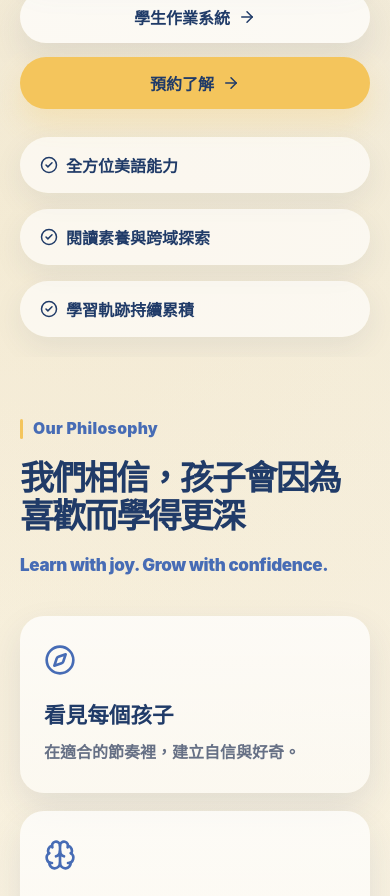
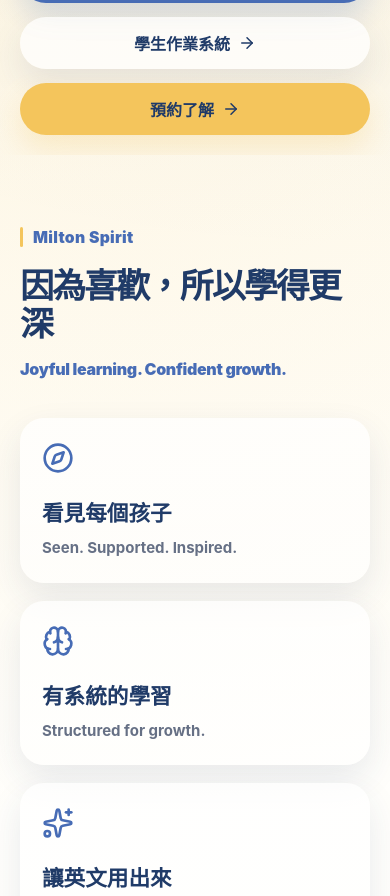
Before and after one commit to cjwjimmy/milton-official-website, a React (Vite) app: page / in a window 390 px wide. Shown: the part 1100-1996 px from the top of the page. Built offline with nearby package versions, Linux system fonts and the light colour scheme.

Commit message:
Add files via upload

```diff
--- a/src/main.jsx
+++ b/src/main.jsx
@@ -35,15 +35,15 @@ const REVIEW_APP_URL = 'https://milton-vocab-app.vercel.app/';
 const LINE_URL = '#';
 
 const philosophies = [
-  { title: '看見每個孩子', desc: '在適合的節奏裡，建立自信與好奇。', icon: Compass },
-  { title: '讓學習有方向', desc: '有系統，也有溫度。', icon: Brain },
-  { title: '把英文用出來', desc: '在互動、閱讀與探索中自然累積。', icon: Sparkles }
+  { title: '看見每個孩子', desc: 'Seen. Supported. Inspired.', icon: Compass },
+  { title: '有系統的學習', desc: 'Structured for growth.', icon: Brain },
+  { title: '讓英文用出來', desc: 'English in action.', icon: Sparkles }
 ];
 
 const roadmap = [
-  { title: '幼兒美語', subtitle: 'Start with joy.', age: 'Age 4–5', desc: '用歌曲、故事與遊戲，開啟英文好感。', icon: Baby },
-  { title: '兒童美語', subtitle: 'Build strong foundations.', age: 'Age 6–12', desc: '從聽說讀寫到閱讀表達，穩定累積能力。', icon: School },
-  { title: '進階美語', subtitle: 'Grow with purpose.', age: 'Age 13–15', desc: '銜接更完整的閱讀、寫作與表達能力。', icon: GraduationCap }
+  { title: '幼兒美語', subtitle: 'Start with joy.', age: 'Age 4–5', desc: 'English starts here.', icon: Baby },
+  { title: '兒童美語', subtitle: 'Build foundations.', age: 'Age 6–12', desc: 'Read. Speak. Grow.', icon: School },
+  { title: '進階美語', subtitle: 'Grow with purpose.', age: 'Age 13–15', desc: 'Think. Write. Express.', icon: GraduationCap }
 ];
 
 const courseTracks = [
@@ -51,37 +51,37 @@ const courseTracks = [
     title: 'Prime 活用班',
     tag: 'Foundational English Literacy',
     href: '#/prime',
-    desc: '建立聽、說、讀、寫核心能力，讓孩子穩定累積英文自信。',
-    points: ['Build strong foundations', 'Grow with confidence', 'Learn with joy']
+    image: '/assets/prime-hero-learning-badges.png',
+    visual: 'prime'
   },
   {
     title: 'ESL 實作班',
     tag: 'Inquiry-Based Learning',
     href: '#/esl',
-    desc: '透過跨域主題與專題任務，讓孩子用英文探索世界、表達想法。',
-    points: ['Explore the world', 'Think in English', 'Express with confidence']
+    image: '/assets/milton-3d-mascot-clean.png',
+    visual: 'esl'
   }
 ];
 
 const materials = [
-  { title: 'Oxford University Press 系列教材', desc: '搭配 Milton 課堂架構，建立穩定英文基礎。' },
-  { title: '分級閱讀與廣泛閱讀', desc: '讓閱讀成為孩子帶得走的能力。' },
-  { title: '課堂延伸與回家練習', desc: '讓學習從教室延伸到生活。' }
+  { title: 'Oxford University Press', desc: 'Professional Materials' },
+  { title: '分級閱讀', desc: 'Reading Journey' },
+  { title: '課堂延伸', desc: 'Practice & Review' }
 ];
 
 const outputMethods = [
-  { title: 'Creative Sharing', desc: '讓孩子把想法說出來。' },
-  { title: 'Hands-on Discovery', desc: '在動手做中理解世界。' },
-  { title: 'Presentation Time', desc: '練習自信表達與成果展現。' }
+  { title: 'Creative Sharing', desc: 'Share ideas.' },
+  { title: 'Hands-on Discovery', desc: 'Learn by doing.' },
+  { title: 'Presentation Time', desc: 'Speak with confidence.' }
 ];
 
 const afterSchool = ['作業陪伴', '學習習慣', '素養閱讀', '生活自理', '親師溝通'];
 
 const prepItems = [
-  { title: '美語先修', desc: '建立英文聲音感與學習好感。' },
-  { title: '正音先修', desc: '穩定銜接小學學習。' },
-  { title: '數學讀題', desc: '練習理解題意與邏輯思考。' },
-  { title: '科技與素養', desc: '培養探索、表達與生活能力。' }
+  { title: '美語先修', desc: 'English readiness.' },
+  { title: '正音先修', desc: 'School readiness.' },
+  { title: '數學讀題', desc: 'Thinking skills.' },
+  { title: '科技與素養', desc: 'Explore and create.' }
 ];
 
 const primePhotos = [
@@ -99,6 +99,7 @@ const eslPhotos = [
 function getRoute() {
   if (window.location.hash === '#/prime') return 'prime';
   if (window.location.hash === '#/esl') return 'esl';
+  if (window.location.hash === '#/afterschool') return 'afterschool';
   return 'home';
 }
 
@@ -106,15 +107,24 @@ function SoftCard({ icon: Icon, title, desc }) {
   return <article className="soft-feature-card"><Icon /><h3>{title}</h3><p>{desc}</p></article>;
 }
 
-function TrackCard({ title, tag, desc, points, href }) {
+function TrackCard({ title, href, image, visual }) {
   return (
-    <article className="track-card track-card-link">
-      <span>{tag}</span>
-      <h3>{title}</h3>
-      <p>{desc}</p>
-      <ul>{points.map((point) => <li key={point}><CheckCircle2 size={16} /> {point}</li>)}</ul>
-      <a className="track-link" href={href}>了解 {title} <ArrowRight size={17} /></a>
-    </article>
+    <a className={`track-card track-card-link visual-track-card title-only-track-card ${visual === 'esl' ? 'esl-track-card' : 'prime-track-card'}`} href={href} aria-label={`了解 ${title}`}>
+      <div className="track-visual-area">
+        {visual === 'esl' ? (
+          <>
+            <div className="mini-domain mini-domain-a">Science</div>
+            <div className="mini-domain mini-domain-b">Arts</div>
+            <div className="mini-domain mini-domain-c">Culture</div>
+            <div className="mini-domain mini-domain-d">Music</div>
+          </>
+        ) : null}
+        <img src={image} alt={title} />
+      </div>
+      <div className="track-title-area">
+        <h3>{title}</h3>
+      </div>
+    </a>
   );
 }
 
@@ -128,6 +138,7 @@ function Header() {
         <a href="#courses">課程架構</a>
         <a href="#/prime">Prime 活用班</a>
         <a href="#/esl">ESL 實作班</a>
+        <a href="#/afterschool">課後陪伴</a>
         <a href="#contact">聯絡我們</a>
       </nav>
       <a className="header-cta" href={LINE_URL}>LINE 聯絡我們</a>
@@ -160,44 +171,27 @@ function HomePage() {
         <div className="hero-copy">
           <div className="section-kicker"><span className="kicker-line" /><span>Grow with confidence. Learn with joy.</span><span className="kicker-line" /></div>
           <h1>在 Milton，<br />孩子用英文探索世界</h1>
-          <p>有系統的英文學習，也有孩子喜歡的課堂溫度。</p>
+          <p>Learn with joy. Grow with confidence.</p>
           <div className="hero-actions"><a className="primary-btn" href="#courses">課程架構 <ArrowRight size={18} /></a><a className="secondary-btn" href={REVIEW_APP_URL}>學生作業系統 <ArrowRight size={18} /></a><a className="accent-btn" href="#contact">預約了解 <ArrowRight size={18} /></a></div>
-          <div className="hero-points soft-points"><span><CheckCircle2 size={18} /> 全方位美語能力</span><span><CheckCircle2 size={18} /> 閱讀素養與跨域探索</span><span><CheckCircle2 size={18} /> 學習軌跡持續累積</span></div>
         </div>
         <HeroVisual />
       </section>
 
       <section id="about" className="section about-section">
-        <div className="soft-section-head"><div className="section-label">Our Philosophy</div><h2>我們相信，孩子會因為喜歡而學得更深</h2><p>Learn with joy. Grow with confidence.</p></div>
+        <div className="soft-section-head"><div className="section-label">Milton Spirit</div><h2>因為喜歡，所以學得更深</h2><p>Joyful learning. Confident growth.</p></div>
         <div className="about-features philosophy-grid">{philosophies.map((item) => <SoftCard key={item.title} {...item} />)}</div>
-        <div className="team-strip"><div><div className="section-label">Our Team</div><h3>專業團隊，用心陪伴</h3><p>A caring team for every child.</p></div><div className="team-pill-list"><span>資深美語教學</span><span>課業輔導支持</span><span>行政溝通照顧</span></div></div>
-      </section>
-
-      <section id="roadmap" className="section roadmap-section">
-        <div className="soft-section-head"><div className="section-label">Learning Pathway</div><h2>從喜歡英文，到真正用英文</h2><p>A pathway for confident communication.</p></div>
-        <div className="roadmap-grid">{roadmap.map(({ icon: Icon, title, subtitle, age, desc }) => <article className="roadmap-card" key={title}><Icon /><span>{age}</span><h3>{title}</h3><strong>{subtitle}</strong><p>{desc}</p></article>)}</div>
       </section>
 
       <section id="courses" className="section courses-section">
-        <div className="soft-section-head course-section-head"><div className="section-label">Course Pathway</div><h2>兩大主軸，建立孩子的英文未來力</h2><p>From foundations to global expression.</p></div>
+        <div className="soft-section-head course-section-head course-title-only"><div className="section-label">Course Pathway</div><h2>兩大課程主軸</h2></div>
         <div className="track-grid">{courseTracks.map((track) => <TrackCard key={track.title} {...track} />)}</div>
-        <div className="architecture-flow" aria-label="課程核心流程"><div><Layers3 /><span>主題輸入</span></div><ArrowRight /><div><Headphones /><span>聽讀累積</span></div><ArrowRight /><div><MessageCircle /><span>口語演練</span></div><ArrowRight /><div><Presentation /><span>專題輸出</span></div></div>
       </section>
 
-      <section className="section materials-section">
-        <div className="soft-section-head"><div className="section-label">Materials</div><h2>專業教材，搭配 Milton 的學習節奏</h2><p>Oxford University Press materials. Milton learning design.</p></div>
-        <div className="material-grid">{materials.map((item) => <article className="material-card" key={item.title}><BookOpen /><h3>{item.title}</h3><p>{item.desc}</p></article>)}</div>
+      <section className="section prep-section">
+        <div className="soft-section-head"><div className="section-label">School Readiness</div><h2>小一銜接</h2><p>Ready to grow.</p></div>
+        <div className="prep-grid">{prepItems.map((item) => <article className="prep-card" key={item.title}><Home /><h3>{item.title}</h3></article>)}</div>
       </section>
 
-      <section className="section reading-section"><div className="reading-panel"><div><div className="section-label">Reading Journey</div><h2>讓閱讀成為孩子帶得走的能力</h2><p>Read more. Think deeper. See wider.</p></div><div className="reading-keywords"><span>廣泛閱讀</span><span>獨立閱讀</span><span>批判思考</span><span>語感累積</span></div></div></section>
-
-      <section className="section esl-section"><div className="soft-section-head"><div className="section-label">English in Action</div><h2>用英文探索世界，自信表達想法</h2><p>Explore, express, and connect with the world.</p></div><div className="output-grid">{outputMethods.map((item) => <article className="output-card" key={item.title}><PenTool /><h3>{item.title}</h3><p>{item.desc}</p></article>)}</div></section>
-
-      <section id="after-school" className="section after-school-section"><div className="after-school-panel"><div><div className="section-label">After School Care</div><h2>課後陪伴，也是一種學習</h2><p>Support, routine, and confidence.</p></div><ul>{afterSchool.map((item) => <li key={item}><CheckCircle2 size={18} /> {item}</li>)}</ul></div></section>
-
-      <section className="section prep-section"><div className="soft-section-head"><div className="section-label">School Readiness</div><h2>為下一個學習階段，做好準備</h2><p>Ready for school. Ready to grow.</p></div><div className="prep-grid">{prepItems.map((item) => <article className="prep-card" key={item.title}><Home /><h3>{item.title}</h3><p>{item.desc}</p></article>)}</div></section>
-
-      <ReviewSection />
       <ContactSection />
     </>
   );
@@ -282,35 +276,45 @@ function PrimePage() {
     <>
       <PageHero
         label="Prime Program"
-        title="Prime 活用班｜聽說讀寫核心能力建構"
-        desc="Build strong foundations for lifelong English learning."
+        title="Prime 活用班"
+        desc="Build strong foundations."
         className="prime-page-hero"
         visual={<PrimeHeroVisual />}
       />
       <section className="section course-page-section">
         <div className="soft-section-head">
           <div className="section-label">Learning Goals</div>
-          <h2>孩子會建立哪些能力？</h2>
-          <p>Build strong foundations. Grow with confidence.</p>
+          <h2>四大核心能力</h2>
+          <p>Build. Practice. Grow.</p>
         </div>
         <div className="page-feature-grid">{abilities.map((item) => <SoftCard key={item.title} icon={item.icon} title={item.title} desc={item.desc} />)}</div>
+      </section>
+      <section className="section reading-section prime-reading-section">
+        <div className="reading-panel">
+          <div>
+            <div className="section-label">Reading Journey</div>
+            <h2>閱讀能力</h2>
+            <p>Read. Think. Grow.</p>
+          </div>
+          <div className="reading-keywords"><span>分級閱讀</span><span>廣泛閱讀</span><span>語感累積</span></div>
+        </div>
       </section>
       <section className="section course-page-section alt-bg">
         <div className="two-column-content single-column-text">
           <div>
             <div className="section-label">Materials</div>
             <h2>教材與學習架構</h2>
-            <p>Oxford University Press materials, guided by Milton’s learning pathway.</p>
+            <p>Professional materials. Clear pathway.</p>
             <ul className="clean-list">
-              <li><CheckCircle2 /> Oxford University Press 專業教材作為語言能力建構主軸</li>
-              <li><CheckCircle2 /> 分級閱讀與廣泛閱讀，逐步建立語感與閱讀習慣</li>
-              <li><CheckCircle2 /> 自編學習系統，連結課堂練習、家庭複習與學習軌跡</li>
+              <li><CheckCircle2 /> Oxford University Press</li>
+              <li><CheckCircle2 /> Reading Journey</li>
+              <li><CheckCircle2 /> Practice & Review</li>
             </ul>
           </div>
         </div>
       </section>
-      <section className="section photo-section"><div className="soft-section-head"><div className="section-label">Classroom Moments</div><h2>看見孩子在課堂裡的學習樣貌</h2><p>Learn, practice, and grow in action.</p></div><PhotoGallery photos={primePhotos} /></section>
-      <section className="section course-page-section"><div className="reading-panel"><div><div className="section-label">Prime Summary</div><h2>穩固基礎，讓孩子更有信心</h2><p>Strong foundations. Confident learners.</p></div><a className="primary-btn" href="#contact">了解報名資訊 <ArrowRight size={18} /></a></div></section>
+      <section className="section photo-section"><div className="soft-section-head"><div className="section-label">Classroom Moments</div><h2>Classroom Moments</h2><p>Practice in action.</p></div><PhotoGallery photos={primePhotos} /></section>
+      <section className="section course-page-section"><div className="reading-panel"><div><div className="section-label">Prime Summary</div><h2>Prime Summary</h2><p>Strong foundations.</p></div><a className="primary-btn" href="#contact">了解報名資訊 <ArrowRight size={18} /></a></div></section>
       <ContactSection />
     </>
   );
@@ -325,12 +329,43 @@ function EslPage() {
   ];
   return (
     <>
-      <PageHero label="ESL Program" title="ESL 實作班｜Inquiry-Based Learning × Global Communication" desc="Learn through inquiry. Express with confidence. Connect with the world." className="esl-page-hero" visual={<EslHeroVisual />} />
-      <section className="section course-page-section"><div className="soft-section-head"><div className="section-label">Learning in Action</div><h2>用英文探索世界，建立真實表達力</h2><p>Explore ideas. Work together. Share with confidence.</p></div><div className="page-feature-grid">{features.map((item) => <SoftCard key={item.title} {...item} />)}</div></section>
-      <section className="section course-page-section alt-bg"><div className="monthly-cycle"><div><div className="section-label">Inquiry Cycle</div><h2>從探索到表達，讓英文真正用出來</h2><p>Input. Practice. Output.</p></div><div className="cycle-steps"><article><span>01</span><h3>Input 累積</h3><p>主題詞彙、背景知識、聽讀理解與高頻口說練習。</p></article><article><span>02</span><h3>Practice 演練</h3><p>小組討論、情境任務、角色演練與老師引導回饋。</p></article><article><span>03</span><h3>Output 展現</h3><p>專題成果、口語發表、海報展示或主題作品分享。</p></article></div></div></section>
-      <section className="section photo-section"><div className="soft-section-head"><div className="section-label">Classroom Moments</div><h2>在任務與合作中，看見孩子的表達力</h2><p>Collaborate, create, and present.</p></div><PhotoGallery photos={eslPhotos} /></section>
+      <PageHero label="ESL Program" title="ESL 實作班" desc="Explore. Express. Connect." className="esl-page-hero" visual={<EslHeroVisual />} />
+      <section className="section course-page-section"><div className="soft-section-head"><div className="section-label">Learning in Action</div><h2>English in Action</h2><p>Think. Create. Share.</p></div><div className="page-feature-grid">{features.map((item) => <SoftCard key={item.title} {...item} />)}</div></section>
+      <section className="section course-page-section alt-bg"><div className="monthly-cycle"><div><div className="section-label">Inquiry Cycle</div><h2>Inquiry Cycle</h2><p>Input. Practice. Output.</p></div><div className="cycle-steps"><article><span>01</span><h3>Input 累積</h3><p>Explore ideas.</p></article><article><span>02</span><h3>Practice 演練</h3><p>Practice together.</p></article><article><span>03</span><h3>Output 展現</h3><p>Share with confidence.</p></article></div></div></section>
+      <section className="section photo-section"><div className="soft-section-head"><div className="section-label">Classroom Moments</div><h2>Classroom Moments</h2><p>Collaborate. Create. Present.</p></div><PhotoGallery photos={eslPhotos} /></section>
       <section className="section course-page-section"><div className="output-grid">{outputMethods.map((item) => <article className="output-card" key={item.title}><PenTool /><h3>{item.title}</h3><p>{item.desc}</p></article>)}</div></section>
-      <section className="section course-page-section"><div className="reading-panel"><div><div className="section-label">ESL Summary</div><h2>不只是英文課，是用英文看世界</h2><p>English in action. Learning without limits.</p></div><a className="primary-btn" href="#contact">了解報名資訊 <ArrowRight size={18} /></a></div></section>
+      <section className="section course-page-section"><div className="reading-panel"><div><div className="section-label">ESL Summary</div><h2>ESL Summary</h2><p>English in action.</p></div><a className="primary-btn" href="#contact">了解報名資訊 <ArrowRight size={18} /></a></div></section>
+      <ContactSection />
+    </>
+  );
+}
+
+
+function AfterSchoolPage() {
+  return (
+    <>
+      <PageHero
+        label="After School Care"
+        title="課後陪伴"
+        desc="Support. Routine. Confidence."
+        className="after-school-page-hero"
+      />
+      <section className="section after-school-section">
+        <div className="soft-section-head">
+          <div className="section-label">Care & Growth</div>
+          <h2>陪伴孩子，把每天的學習節奏穩下來</h2>
+          <p>Learn with support. Grow with confidence.</p>
+        </div>
+        <div className="prep-grid">
+          {afterSchool.map((item) => (
+            <article className="prep-card" key={item}>
+              <CheckCircle2 />
+              <h3>{item}</h3>
+              <p>Steady care.</p>
+            </article>
+          ))}
+        </div>
+      </section>
       <ContactSection />
     </>
   );
@@ -341,7 +376,7 @@ function ReviewSection() {
 }
 
 function ContactSection() {
-  return <section id="contact" className="section contact-section"><div className="soft-section-head compact-head"><div className="section-label">Contact</div><h2>歡迎預約，讓我們親自為孩子介紹最適合的學習安排</h2><p>Visit Milton. Discover the right path.</p></div><div className="contact-grid"><a className="contact-soft-card" href={LINE_URL}><MessageCircle /><h3>LINE 官方帳號</h3><p>點此加入 LINE，詢問課程與試聽資訊。</p></a><div className="contact-soft-card"><Phone /><h3>電話聯絡</h3><p>請填入你的聯絡電話</p></div><div className="contact-soft-card"><MapPin /><h3>教室地址</h3><p>請填入你的教室地址</p></div></div></section>;
+  return <section id="contact" className="section contact-section"><div className="soft-section-head compact-head"><div className="section-label">Contact</div><h2>預約了解 Milton</h2><p>Visit Milton.</p></div><div className="contact-grid"><a className="contact-soft-card" href={LINE_URL}><MessageCircle /><h3>LINE 官方帳號</h3><p>點此加入 LINE，詢問課程與試聽資訊。</p></a><div className="contact-soft-card"><Phone /><h3>電話聯絡</h3><p>請填入你的聯絡電話</p></div><div className="contact-soft-card"><MapPin /><h3>教室地址</h3><p>請填入你的教室地址</p></div></div></section>;
 }
 
 function Footer() {
@@ -358,7 +393,7 @@ function App() {
     window.addEventListener('hashchange', onHashChange);
     return () => window.removeEventListener('hashchange', onHashChange);
   }, []);
-  return <main><Header />{route === 'prime' ? <PrimePage /> : route === 'esl' ? <EslPage /> : <HomePage />}<Footer /></main>;
+  return <main><Header />{route === 'prime' ? <PrimePage /> : route === 'esl' ? <EslPage /> : route === 'afterschool' ? <AfterSchoolPage /> : <HomePage />}<Footer /></main>;
 }
 
 createRoot(document.getElementById('root')).render(<App />);
--- a/src/styles.css
+++ b/src/styles.css
@@ -1738,3 +1738,336 @@ nav a:hover::after { transform: scaleX(1); }
     line-height: 1.55;
   }
 }
+
+
+/* ===== Headline-first website update ===== */
+.soft-section-head {
+  max-width: 760px;
+}
+
+.soft-section-head p,
+.hero p,
+.course-page-hero p,
+.reading-panel p,
+.after-school-panel p,
+.two-column-content p,
+.monthly-cycle p,
+.review-panel p {
+  font-size: clamp(18px, 1.7vw, 24px);
+  line-height: 1.3;
+  max-width: 560px;
+}
+
+.track-card p,
+.material-card p,
+.output-card p,
+.prep-card p,
+.roadmap-card p,
+.soft-feature-card p,
+.class-photo-card figcaption span,
+.clean-list li,
+.cycle-steps p {
+  font-size: 15px;
+  line-height: 1.45;
+}
+
+.track-card ul,
+.after-school-panel ul,
+.clean-list {
+  gap: 8px;
+  margin-top: 16px;
+}
+
+.course-page-section {
+  padding-top: 66px;
+  padding-bottom: 66px;
+}
+
+.section {
+  padding-top: 72px;
+  padding-bottom: 72px;
+}
+
+.soft-feature-card,
+.roadmap-card,
+.track-card,
+.material-card,
+.output-card,
+.prep-card {
+  padding: 24px 22px;
+}
+
+.hero h1,
+.course-page-hero h1 {
+  max-width: 760px;
+}
+
+.course-page-actions,
+.hero-actions {
+  margin-top: 24px;
+}
+
+@media (max-width: 720px) {
+  .soft-section-head p,
+  .hero p,
+  .course-page-hero p,
+  .reading-panel p,
+  .after-school-panel p,
+  .two-column-content p,
+  .monthly-cycle p {
+    font-size: 16px;
+  }
+}
+
+
+/* ===== Course pathway: visual-only cards ===== */
+.courses-section {
+  background:
+    radial-gradient(circle at 12% 18%, rgba(244,197,92,.18), transparent 24%),
+    linear-gradient(180deg, rgba(255,250,240,.72), rgba(255,255,255,.86));
+}
+
+.course-section-head {
+  margin-bottom: 30px;
+}
+
+.visual-track-card {
+  display: grid;
+  grid-template-rows: minmax(260px, 1fr) auto;
+  padding: 0;
+  overflow: hidden;
+  min-height: 520px;
+  color: inherit;
+}
+
+.visual-track-card::after {
+  display: none;
+}
+
+.track-visual-area {
+  position: relative;
+  min-height: 330px;
+  display: flex;
+  align-items: center;
+  justify-content: center;
+  padding: 26px;
+  overflow: hidden;
+  background:
+    radial-gradient(circle at 72% 20%, rgba(244,197,92,.23), transparent 28%),
+    radial-gradient(circle at 18% 72%, rgba(71,108,181,.12), transparent 28%),
+    linear-gradient(135deg, #ffffff, #fff8e8);
+}
+
+.track-visual-area::before {
+  content: "";
+  position: absolute;
+  inset: 28px;
+  border-radius: 42px;
+  background: rgba(255,255,255,.45);
+  filter: blur(2px);
+}
+
+.track-visual-area img {
+  position: relative;
+  z-index: 1;
+  width: min(460px, 92%);
+  max-height: 300px;
+  object-fit: contain;
+  filter: drop-shadow(0 20px 30px rgba(32,59,104,.16));
+  transition: transform .26s ease;
+}
+
+.esl-track-card .track-visual-area img {
+  width: min(330px, 72%);
+}
+
+.visual-track-card:hover .track-visual-area img {
+  transform: translateY(-8px) scale(1.03);
+}
+
+.track-title-area {
+  padding: 28px 30px 32px;
+  background: rgba(255,255,255,.92);
+}
+
+.track-title-area span {
+  margin-bottom: 10px;
+}
+
+.track-title-area h3 {
+  font-size: clamp(34px, 3.2vw, 52px);
+  letter-spacing: -.05em;
+}
+
+.visual-track-card .track-link {
+  margin-top: 18px;
+  font-size: 1.08rem;
+}
+
+.mini-domain {
+  position: absolute;
+  z-index: 2;
+  padding: 10px 14px;
+  border-radius: 18px;
+  background: rgba(255,255,255,.86);
+  color: var(--blue-deep);
+  font-size: .92rem;
+  font-weight: 950;
+  box-shadow: 0 12px 28px rgba(32,59,104,.10);
+}
+
+.mini-domain-a { left: 7%; top: 12%; color: #2f75d6; transform: rotate(-5deg); }
+.mini-domain-b { right: 8%; top: 16%; color: #2ea867; transform: rotate(5deg); }
+.mini-domain-c { left: 9%; bottom: 14%; color: #f08d2b; transform: rotate(4deg); }
+.mini-domain-d { right: 9%; bottom: 12%; color: #7a56d8; transform: rotate(-4deg); }
+
+@media (max-width: 900px) {
+  .visual-track-card {
+    min-height: 460px;
+  }
+
+  .track-visual-area {
+    min-height: 260px;
+  }
+
+  .track-visual-area img {
+    max-height: 230px;
+  }
+}
+
+
+/* ===== Final homepage simplification enforcement ===== */
+.visual-track-card p,
+.visual-track-card ul {
+  display: none !important;
+}
+
+.visual-track-card {
+  display: grid;
+  grid-template-rows: minmax(260px, 1fr) auto;
+  padding: 0 !important;
+  overflow: hidden;
+  min-height: 500px;
+  color: inherit;
+}
+
+.visual-track-card::after {
+  display: none !important;
+}
+
+.track-visual-area {
+  position: relative;
+  min-height: 330px;
+  display: flex;
+  align-items: center;
+  justify-content: center;
+  padding: 26px;
+  overflow: hidden;
+  background:
+    radial-gradient(circle at 72% 20%, rgba(244,197,92,.23), transparent 28%),
+    radial-gradient(circle at 18% 72%, rgba(71,108,181,.12), transparent 28%),
+    linear-gradient(135deg, #ffffff, #fff8e8);
+}
+
+.track-visual-area img {
+  position: relative;
+  z-index: 1;
+  width: min(460px, 92%);
+  max-height: 300px;
+  object-fit: contain;
+  filter: drop-shadow(0 20px 30px rgba(32,59,104,.16));
+  transition: transform .26s ease;
+}
+
+.esl-track-card .track-visual-area img {
+  width: min(330px, 72%);
+}
+
+.visual-track-card:hover .track-visual-area img {
+  transform: translateY(-8px) scale(1.03);
+}
+
+.track-title-area {
+  padding: 28px 30px 32px;
+  background: rgba(255,255,255,.92);
+}
+
+.track-title-area h3 {
+  font-size: clamp(34px, 3.2vw, 52px);
+  letter-spacing: -.05em;
+}
+
+.mini-domain {
+  position: absolute;
+  z-index: 2;
+  padding: 10px 14px;
+  border-radius: 18px;
+  background: rgba(255,255,255,.86);
+  color: var(--blue-deep);
+  font-size: .92rem;
+  font-weight: 950;
+  box-shadow: 0 12px 28px rgba(32,59,104,.10);
+}
+
+.mini-domain-a { left: 7%; top: 12%; color: #2f75d6; transform: rotate(-5deg); }
+.mini-domain-b { right: 8%; top: 16%; color: #2ea867; transform: rotate(5deg); }
+.mini-domain-c { left: 9%; bottom: 14%; color: #f08d2b; transform: rotate(4deg); }
+.mini-domain-d { right: 9%; bottom: 12%; color: #7a56d8; transform: rotate(-4deg); }
+
+.home .materials-section,
+.home .reading-section,
+.home .esl-section,
+.home .after-school-section {
+  display: none !important;
+}
+
+
+/* ===== Course Pathway title + image only ===== */
+.course-title-only {
+  margin-bottom: 28px;
+}
+
+.course-title-only p,
+.title-only-track-card span,
+.title-only-track-card p,
+.title-only-track-card ul,
+.title-only-track-card .track-link {
+  display: none !important;
+}
+
+.title-only-track-card {
+  min-height: 430px;
+  grid-template-rows: minmax(300px, 1fr) auto;
+}
+
+.title-only-track-card .track-visual-area {
+  min-height: 320px;
+}
+
+.title-only-track-card .track-title-area {
+  padding: 24px 28px 30px;
+  text-align: center;
+}
+
+.title-only-track-card .track-title-area h3 {
+  margin: 0;
+  font-size: clamp(34px, 3vw, 50px);
+  line-height: 1.05;
+}
+
+.title-only-track-card .track-visual-area img {
+  max-height: 290px;
+}
+
+.title-only-track-card.esl-track-card .track-visual-area img {
+  max-height: 270px;
+}
+
+@media (max-width: 900px) {
+  .title-only-track-card {
+    min-height: 380px;
+  }
+  .title-only-track-card .track-visual-area {
+    min-height: 250px;
+  }
+}
```
Also changed, not shown: 1 other file (tests, documents, lock files or other folders).
